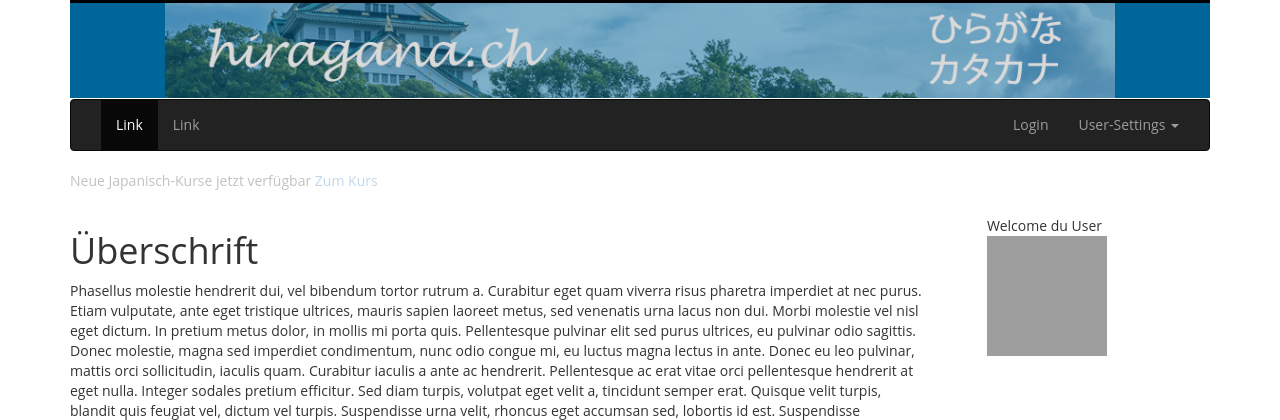
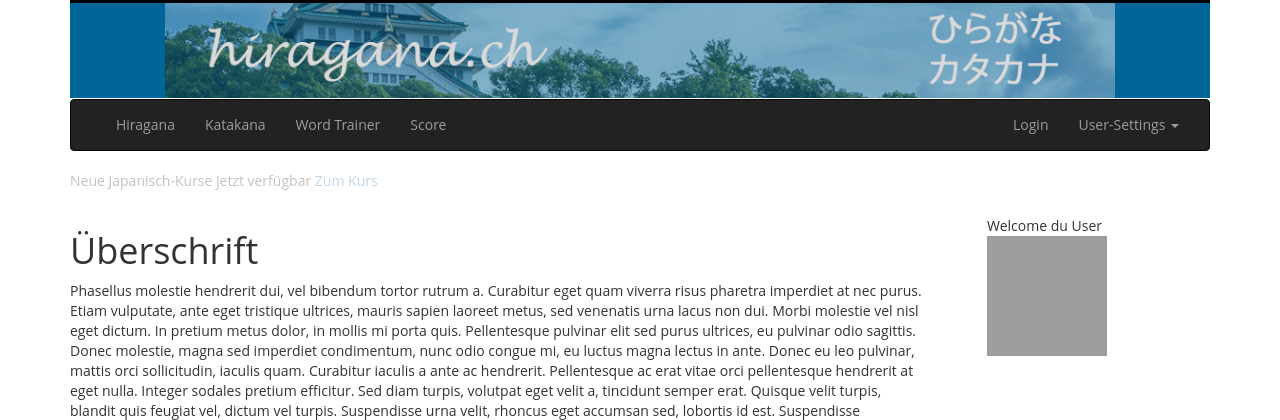
Before and after one commit to steven-cardini/hiragana.ch, a PHP site: page / in a window 1280 px wide. Shown: the top 420 px of the page. Run offline with PHP 8.4, Linux system fonts and the light colour scheme; grey boxes are pictures that could not be loaded.

Commit message:
add dynamic nav

```diff
--- a/templates/navigation.php
+++ b/templates/navigation.php
@@ -10,14 +10,22 @@
           </button>
         </div>
 
-        <!-- Collect the nav links, forms, and other content for toggling -->
+        <?php $nav = array(
+          array('id' => 'hiragana', 'name' => 'Hiragana', 'url' => ROOT_DIR.'hiragana'),
+          array('id' => 'katakana', 'name' => 'Katakana', 'url' => ROOT_DIR.'katakana'),
+          array('id' => 'word-trainer', 'name' => 'Word Trainer', 'url' => ROOT_DIR.'word-trainer'),
+          array('id' => 'score', 'name' => 'Score', 'url' => ROOT_DIR.'score')
+        ); ?>
+
         <div class="collapse navbar-collapse" id="bs-example-navbar-collapse-1">
           <ul class="nav navbar-nav">
-            <li class="active"><a href="#">Link <span class="sr-only">(current)</span></a></li>
-            <li><a href="#">Link</a></li>
+            <?php for ($i=0; $i < count($nav); $i++): ?>
+              <li id="<?php echo $nav[$i]['id'] ?>"><a href="<?php echo $nav[$i]['url'] ?>"><?php echo $nav[$i]['name'] ?></a></li>
+            <?php endfor; ?>
           </ul>
           <ul class="nav navbar-nav navbar-right">
             <li><a href="#">Login</a></li>
+            <?php if (true): ?>
               <li class="dropdown">
                 <a href="#" class="dropdown-toggle" data-toggle="dropdown" role="button" aria-haspopup="true" aria-expanded="false">User-Settings <span class="caret"></span></a>
                 <ul class="dropdown-menu">
@@ -28,6 +36,7 @@
                   <li><a href="#">Separated link</a></li>
                 </ul>
               </li>
+            <?php endif; ?>
           </ul>
         </div><!-- /.navbar-collapse -->
       </div><!-- /.container-fluid -->
```
Also changed, not shown: .htaccess. Lines whose indentation alone changed are shown as unchanged.
